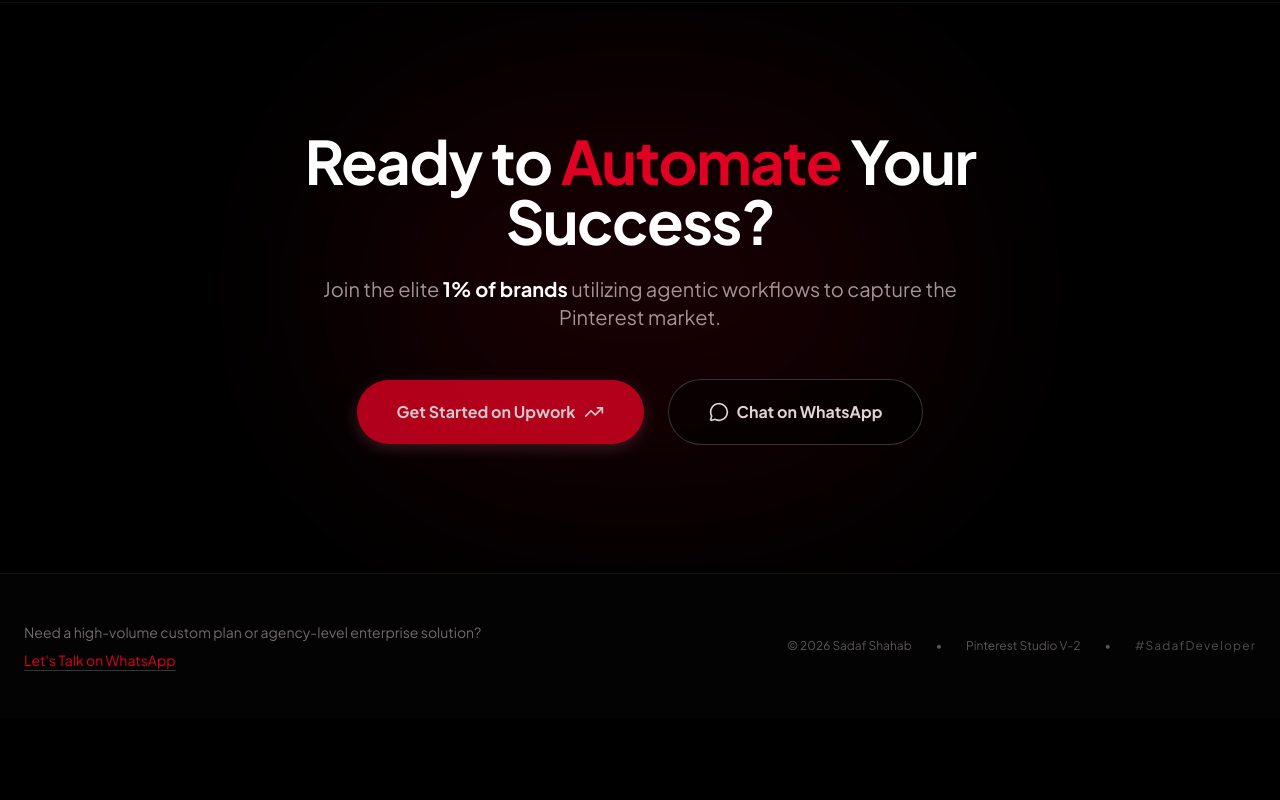
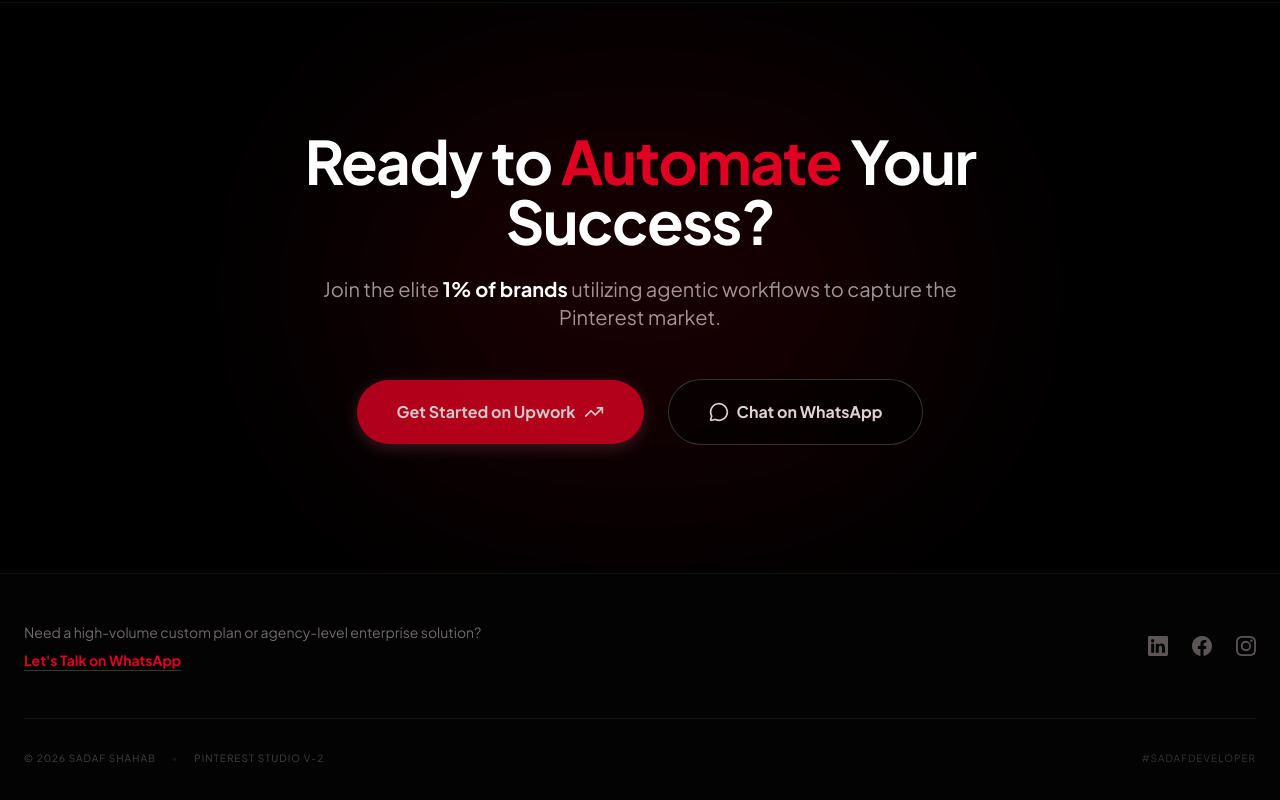
Before and after one commit to sadafshahab97/Pinterest-Automation-V2, a Next.js app: page / in a window 1280 px wide. Shown: the part 4603-5403 px from the top of the page. Before the commit the page ends 5321 px from the top, so only its background shows below. Built offline with nearby package versions, Linux system fonts and the light colour scheme.

Commit message:
launching pinterest post scheduling automation landing page

```diff
--- a/app/components/Footer.tsx
+++ b/app/components/Footer.tsx
@@ -1,29 +1,62 @@
 import Link from "next/link";
-
+import { BsFacebook, BsInstagram, BsLinkedin } from "react-icons/bs";
 
 const Footer = () => {
   return (
     <footer className="relative z-10 bg-[#030303] py-12 border-t border-white/5">
-      <div className="max-w-7xl mx-auto px-6 flex flex-col md:flex-row items-center justify-between gap-6">
-        <div className="text-pink-mist/50 text-sm">
+      <div className="max-w-7xl mx-auto px-6">
+        <div className="flex flex-col md:flex-row items-center justify-between gap-8">
+          {/* Left Side: WhatsApp CTA */}
+          <div className="text-pink-mist/50 text-sm text-center md:text-left">
             Need a high-volume custom plan or agency-level enterprise solution?{" "}
             <br className="hidden md:block" />
             <Link
               href="https://wa.me/923402195735?text=Hi%20Sadaf,%20I'm%20interested%20in%20a%20custom%20high-volume%20Pinterest%20plan."
-            className="text-ruby-red hover:text-pink-mist transition-colors underline decoration-white/20 underline-offset-4 mt-2 inline-block"
+              target="_blank"
+              className="text-ruby-red hover:text-pink-mist transition-colors underline decoration-white/20 underline-offset-4 mt-2 inline-block font-semibold"
             >
               {`Let's Talk on WhatsApp`}
             </Link>
           </div>
 
-        <div className="text-pink-mist/40 text-xs flex flex-col sm:flex-row items-center gap-2 sm:gap-6">
+          {/* Center/Right Side: Social Links */}
+          <div className="flex items-center gap-6 text-pink-mist/40">
+            <Link
+              href="https://www.linkedin.com/in/sadafshahab07/"
+              target="_blank"
+              className="hover:text-ruby-red transition-all hover:scale-110"
+            >
+              <BsLinkedin className="w-5 h-5" />
+            </Link>
+            <Link
+              href="https://www.facebook.com/sadafshahab97"
+              target="_blank"
+              className="hover:text-ruby-red transition-all hover:scale-110"
+            >
+              <BsFacebook className="w-5 h-5" />
+            </Link>
+            <Link
+              href="https://www.instagram.com/sadafshahab97"
+              target="_blank"
+              className="hover:text-ruby-red transition-all hover:scale-110"
+            >
+              <BsInstagram className="w-5 h-5" />
+            </Link>
+          </div>
+        </div>
+
+        {/* Bottom Line: Copyright & Branding */}
+        <div className="mt-12 pt-8 border-t border-white/5 flex flex-col sm:flex-row items-center justify-between gap-4 text-pink-mist/30 text-[10px] uppercase tracking-widest font-medium">
+          <div className="flex items-center gap-4">
             <span>© 2026 Sadaf Shahab</span>
-          <span className="hidden sm:inline">•</span>
+            <span className="hidden sm:inline opacity-30">•</span>
             <span>Pinterest Studio V-2</span>
-          <span className="hidden sm:inline">•</span>
-          <span className="text-white/30 tracking-widest hover:text-white/50 transition-colors cursor-pointer">
+          </div>
+          <div className="flex items-center gap-4">
+            <span className="text-white/20 hover:text-ruby-red transition-colors cursor-default">
               #SadafDeveloper
             </span>
+          </div>
         </div>
       </div>
     </footer>
--- a/package.json
+++ b/package.json
@@ -14,6 +14,7 @@
     "next": "16.2.4",
     "react": "19.2.4",
     "react-dom": "19.2.4",
+    "react-icons": "^5.6.0",
     "recharts": "^3.8.1"
   },
   "devDependencies": {
```
Also changed, not shown: 1 other file (tests, documents, lock files or other folders). Lines whose indentation alone changed are shown as unchanged.
